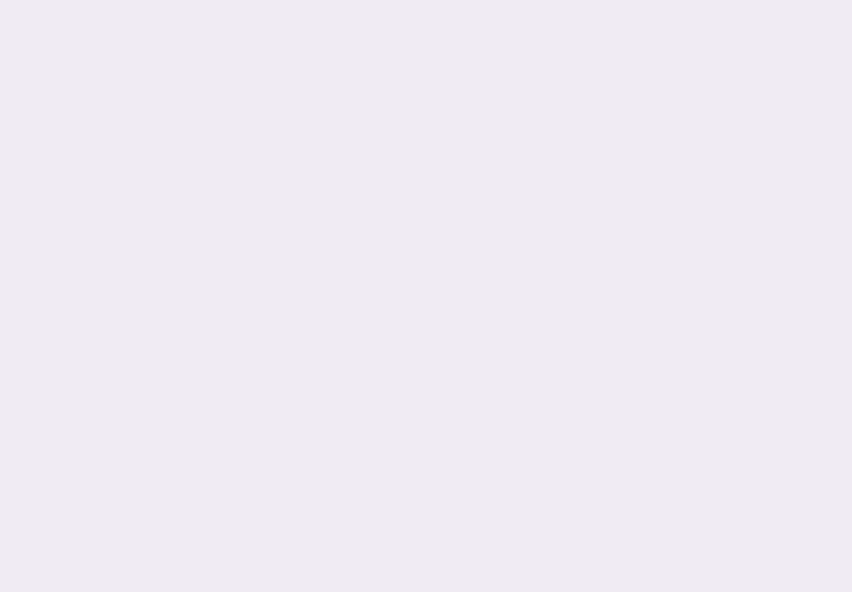
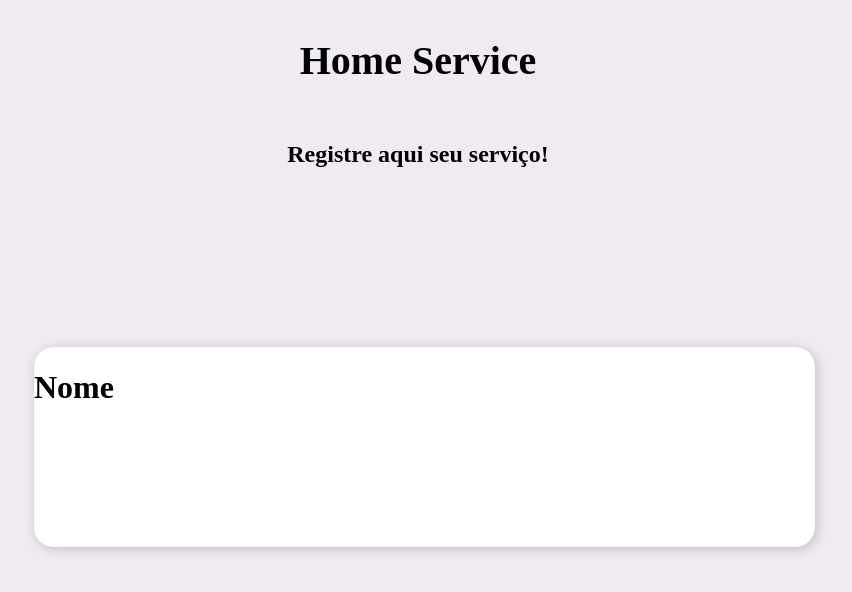
Before and after one commit to KauaMelchioretto/P.i-HomeService-in-Dev, a React (Create React App) app in the folder client/: page /registros in a window 1280 px wide. Before the commit this address had no page. Shown: the top 592 px of the page, without its empty margins (222-1074 px from the left). Built offline with nearby package versions, Linux system fonts and the light colour scheme.

Commit message:
second commit

```diff
--- a/client/src/App.jsx
+++ b/client/src/App.jsx
@@ -5,6 +5,7 @@ import {Link, Routes, Navigate, Route, BrowserRouter as Router} from 'react-rout
 import Result from './pages/ResultScreen';
 import MainScreen from './components/MainScreen';
 import InitScreen from './pages/InitScreen';
+import RegisterScreen from './pages/RegisterScreen';
 
 
 
@@ -19,6 +20,7 @@ function App() {
           <Route path='/' element={<Navigate replace to='inicio'/>} />
           <Route path='/inicio' element={<InitScreen/>} />
           <Route path='/resultados' exact element={<Result/>} />
+          <Route path='/registros' element={<RegisterScreen/>} />
         </Routes>
       </Router>
       </main>
--- a/client/src/pages/InitScreen.css
+++ b/client/src/pages/InitScreen.css
@@ -1,4 +1,3 @@
-
 .MainScreen--container
 {
   display: flex;
@@ -18,7 +17,7 @@
   width: 60%;
   position: absolute;
   left: 20%;
-  top: 30%;
+  top: 20%;
   padding: 8px;
   font-size: 15px;
   outline: none;
@@ -29,7 +28,7 @@
   display: block;
   position: absolute;
   left: 76%;
-  top: 30%;
+  top: 20%;
   padding: 8px;
 }
 
@@ -38,7 +37,7 @@
   display: block;
   position: absolute;
   left: 78%;
-  top: 30%;
+  top: 20%;
   padding: 8px;
 }
 
@@ -48,7 +47,6 @@
   left: 20vw;
   background-color: #ffffff;
   width: 61%;
-  height: 320px;
   border-radius: 20px;
   box-shadow: 2px 2px 12px rgba(0,0,0,0.2);
   bottom: -10rem;
@@ -85,21 +83,17 @@
 {
   color: #fff;
   background-color: black;
-  width: 100px;
+  width: 135px;
   height: 15px;
   text-decoration: none;
   font-weight: bold;
   font-size: 15px;
-  padding: 10px;
-  text-align: center;
+  margin-left: 70%;
+  padding: 15px;
   transition: all ease 0.3s;
-  align-items: center;
 }
 
 #register--button:hover
 {
-  height: 48px;
-  margin: 20px;
-  width: 120px;
-  background-color: #000000;
+ padding: 20px;
 }
--- a/client/src/pages/InitScreen.jsx
+++ b/client/src/pages/InitScreen.jsx
@@ -8,7 +8,7 @@ export default function InitScreen()
 {
     return (
 
-        <header className={classes.header}>
+        <div>
 
             <div className="MainScreen--container">
                 <h1 className='title'>Home Service</h1>
@@ -18,15 +18,19 @@ export default function InitScreen()
                 <span><img src={List} className='list--icon' alt='Search'/></span>
             </div>
 
-            <NavLink id='register--button' className={(navData) => (navData.isActive ? classes.active : 'button--search')} to='/resultados'>Cadastre seu serviço</NavLink>
+            <div>
+                <NavLink id='register--button' to='/registros'>Cadastre seu serviço</NavLink>
+            </div>
+
+
 
             <div className='fast--search'>
 
-                <NavLink id='button--search' className={(navData) => (navData.isActive ? classes.active : 'button--search')} to='/resultados'>Encanador</NavLink>
-                <NavLink id='button--search' className={(navData) => (navData.isActive ? classes.active : 'button--search')} to='/resultados'>Eletricista</NavLink>
-                <NavLink id='button--search' className={(navData) => (navData.isActive ? classes.active : 'button--search')} to='/resultados'>Marceneiro</NavLink>
+                <NavLink id='button--search' to='/resultados'>Encanador</NavLink>
+                <NavLink id='button--search' to='/resultados'>Eletricista</NavLink>
+                <NavLink id='button--search' to='/resultados'>Marceneiro</NavLink>
 
-          </div>
-          </header>
+            </div>
+        </div>
     );
 }
--- /dev/null
+++ b/client/src/pages/RegisterScreen.css
@@ -0,0 +1,27 @@
+.Registro
+{
+    display: flex;
+    align-items: center;
+    flex-direction: column;
+}
+
+
+.title
+{
+    font-size: 40px;
+    padding: 10px 20px;
+}
+
+.box-register
+{
+  left: 20vw;
+  background-color: #ffffff;
+  width: 61%;
+  height: 200px;
+  border-radius: 20px;
+  box-shadow: 2px 2px 12px rgba(0,0,0,0.2);
+  bottom: -10rem;
+  position: relative;
+  display:table;
+  padding: none;
+}
--- /dev/null
+++ b/client/src/pages/RegisterScreen.jsx
@@ -0,0 +1,22 @@
+import React from "react";
+import "./RegisterScreen.css";
+
+export default function RegisterScreen ()
+{
+    return(
+        <div>
+
+        <div className="Registro">
+            <h1 className='title'>Home Service</h1>
+            <h2>Registre aqui seu serviço!</h2>
+        </div>
+         <div className='box-register'>
+             <h1>Nome</h1>
+         </div>
+
+         </div>
+
+
+    );
+
+}
```
